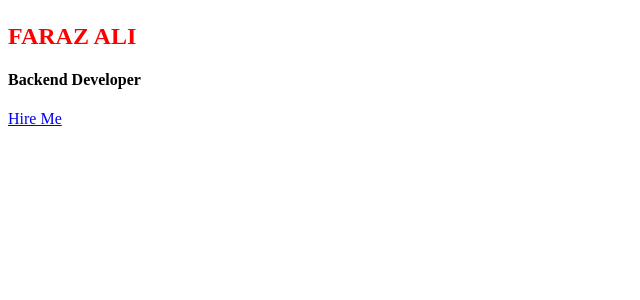
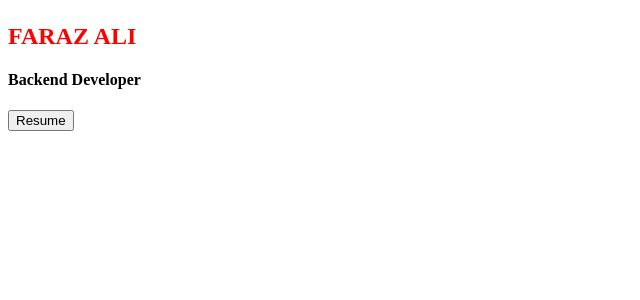
Before and after one commit to farazalisayyed2728/my_portfolio, a Django app: template portapp/templates/home.html in a window 1280 px wide. Shown: the part 196-496 px from the top of the page, without its empty margins (0-640 px from the left). Run offline with Django 5.2, Linux system fonts and the light colour scheme; the template is opened without the code that fills it, so the values that code supplies are empty.

Commit message:
add resume

```diff
--- a/portapp/templates/home.html
+++ b/portapp/templates/home.html
@@ -36,7 +36,10 @@
             <h6 class="popinss">Hi, I'm </h6>
             <h1 class="t-white">FARAZ ALI</h1>
             <h4 class="t-white">Backend Developer</h4>
-            <a href="#contact" class="btn btn-primary">Hire Me</a>
+            <a href="{% static 'pdf/Faraz_Ali_C_Resume.docx' %}" target="_blank" >
+                <button class="btn popinss">Resume</button>
+            </a>
+
         </div>
     </section>
 </body>
```
